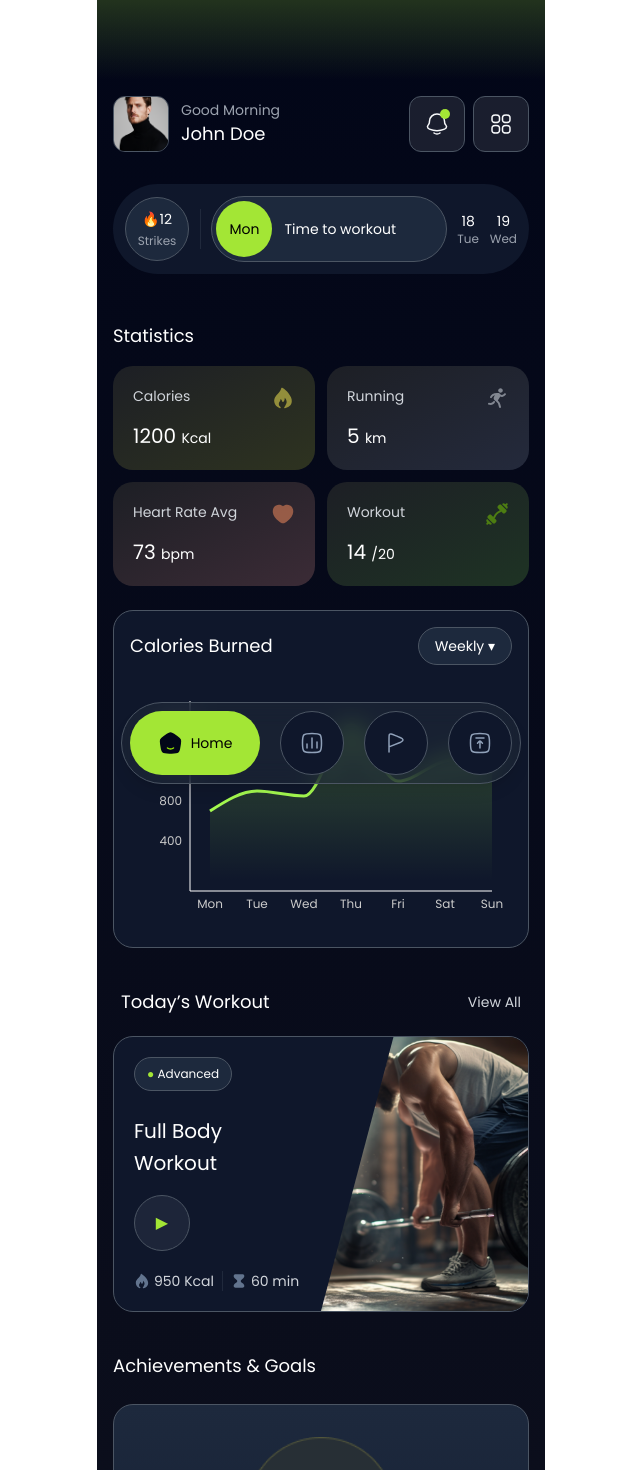
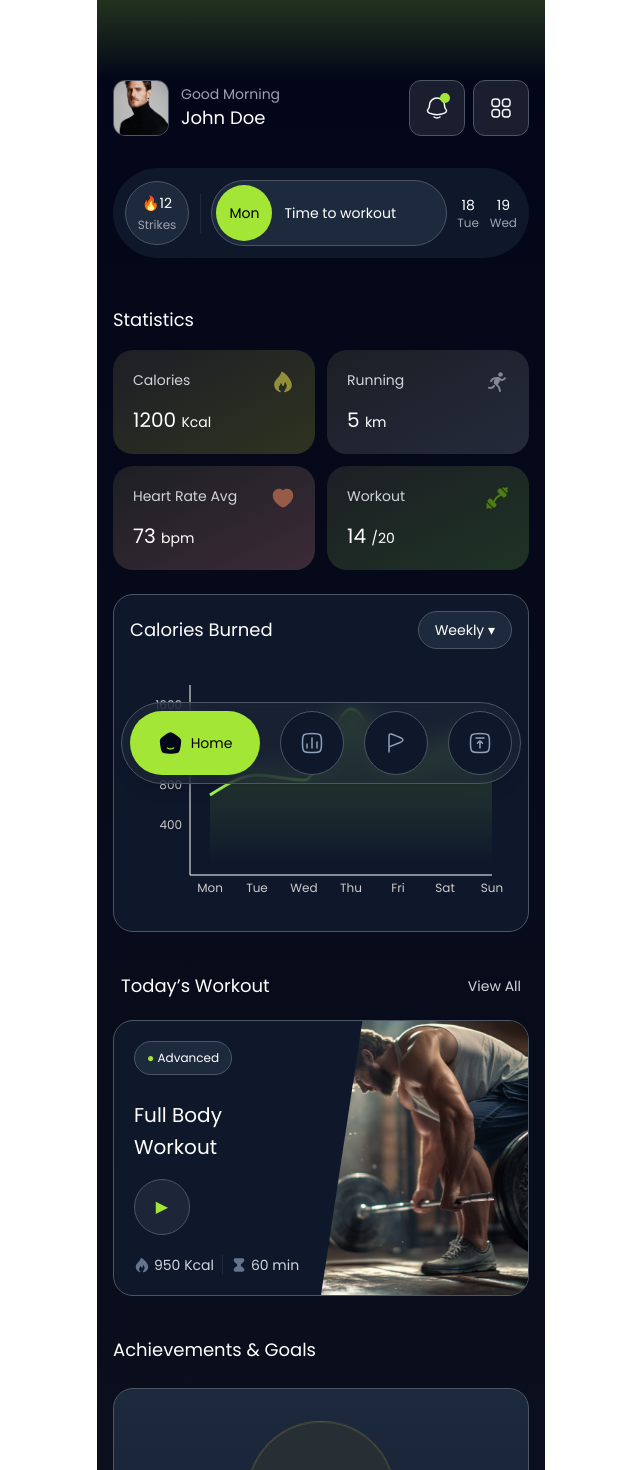
Before and after one commit to deepankerhub/fitness-app, a React (Create React App) app: page / in a window 1280 px wide. Shown: the top 1470 px of the page, without its empty margins (319-959 px from the left). Built offline with nearby package versions, Linux system fonts and the light colour scheme.

Commit message:
polygon-try

```diff
--- a/src/Components/Header.js
+++ b/src/Components/Header.js
@@ -4,7 +4,7 @@ import gridIcon from '../assets/icons/dashboard-square-01.svg';
 
 const Header = () => {
   return (
-    <div className="pt-4">
+    <div className="pt-0">
       <div className="flex justify-between items-center mb-4">
         <div className="flex items-center gap-3">
           <img
--- a/src/Components/WorkoutCard.js
+++ b/src/Components/WorkoutCard.js
@@ -11,7 +11,7 @@ const WorkoutCard = () => {
       </div>
 
       <div className="relative bg-[#0F172B] rounded-[20px] overflow-hidden flex h-auto border border-gray-600">
-        <div className="w-1/2 p-5 relative z-10 flex flex-col justify-between">
+        <div className="w-1/2 py-5 pl-5 pr-0 relative z-10 flex flex-col justify-between">
           <div>
             <div className="bg-[#1D293D] text-lime-400 px-3 py-2 rounded-[32px] text-xs w-fit mb-6 border border-gray-600">● <span className="text-white">Advanced</span></div>
             <h3 className="text-white font-medium text-xl leading-[1.6]">Full Body<br />Workout</h3>
--- a/src/index.css
+++ b/src/index.css
@@ -16,5 +16,5 @@ code {
 }
 
 .clip-diagonal {
-  clip-path: polygon(100% 100%, 0% 100%, 35% 0%, 100% 0%);
+  clip-path: polygon(100% 0, 20% 0, 0% 100%, 100% 100%);
 }
```
